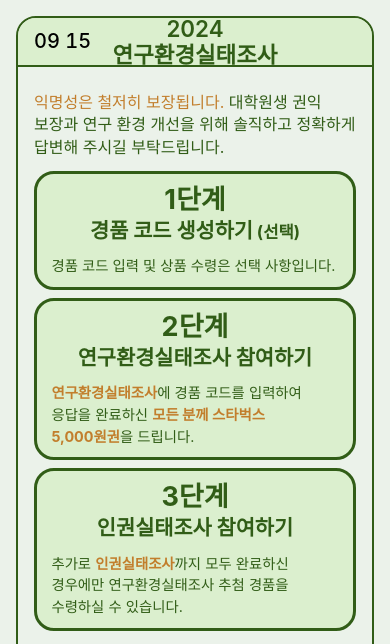
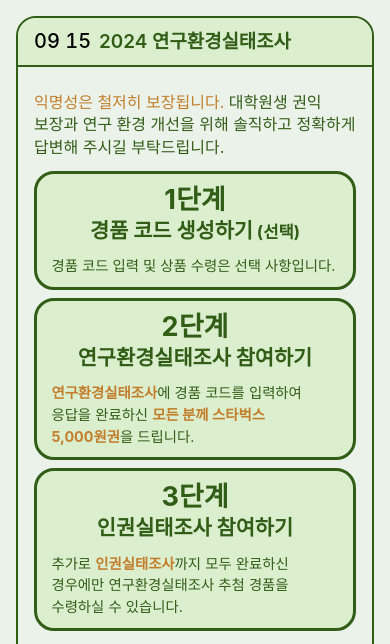
Before and after one commit to kaistgsa/labsurvey, a website: page docs/index.html in a window 390 px wide. Shown: the top 644 px of the page. Drawn offline with Linux system fonts and the light colour scheme; a web font is replaced by a local one.

Commit message:
사용자 인터페이스 개선

```diff
--- a/docs/index.scss
+++ b/docs/index.scss
@@ -82,9 +82,16 @@ p {
     img {
         margin-top: 0.25em;
         height: 1.5em;
+    }
 
-        @media (max-width: 50rem) {
+    @media (max-width: 48rem) {
+        img {
             display: none;
+        }
+
+        h1 {
+            font-size: 1.18em;
+            line-height: 0.9;
         }
     }
 }
```
Also changed, not shown: docs/index.css.
